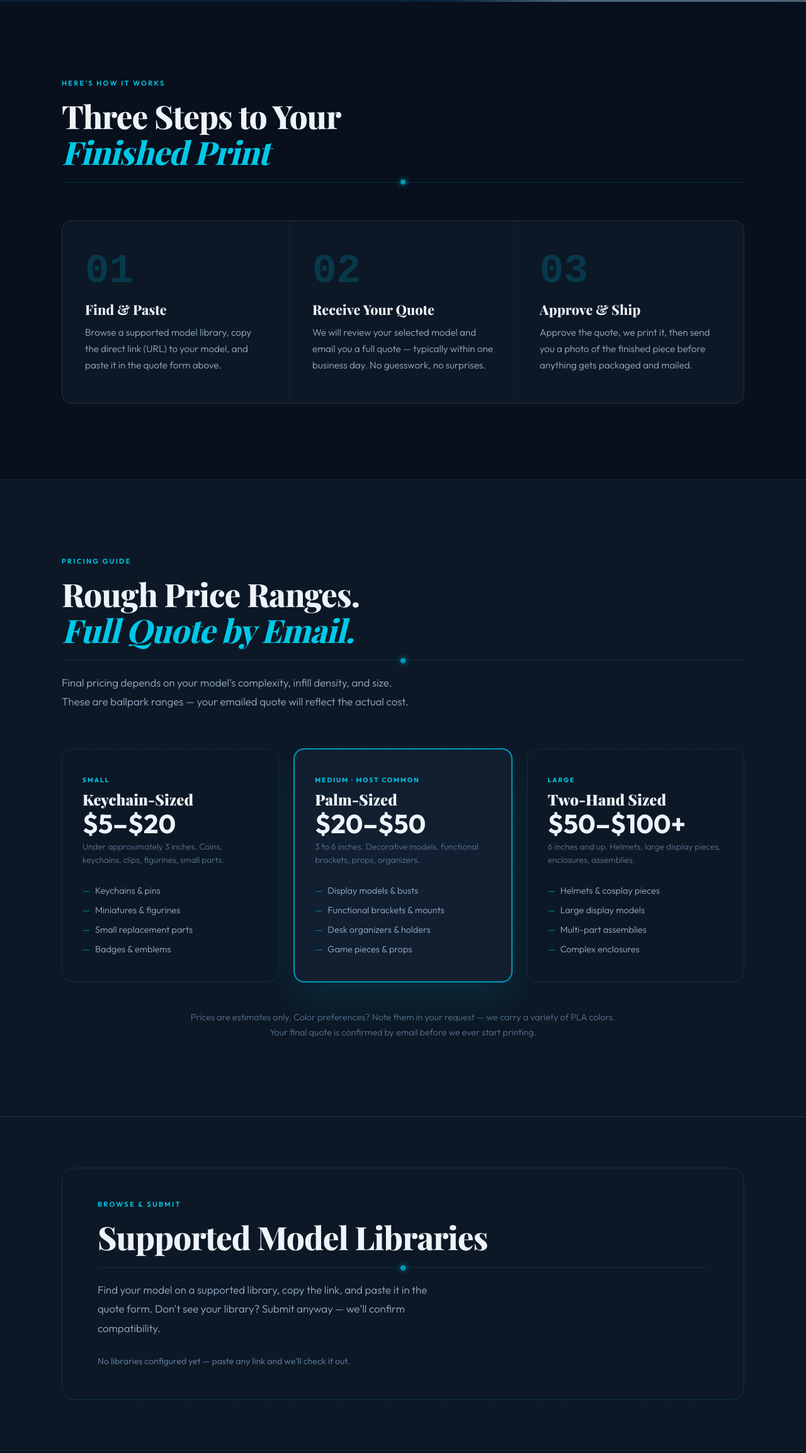
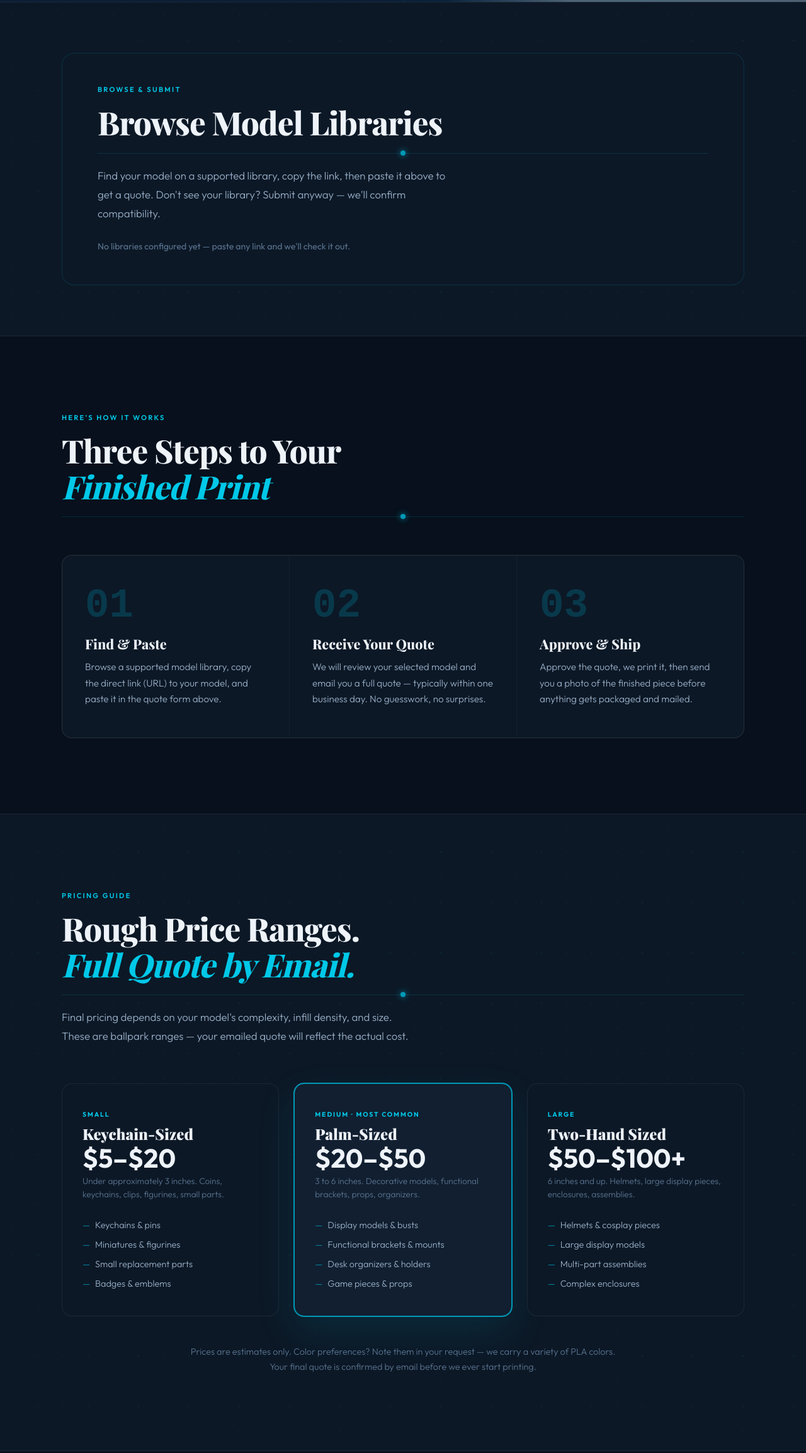
Before and after one commit to lm3dptfy/lm3dptfy, a website: page public/index.html in a window 1280 px wide. Shown: the part 1024-3331 px from the top of the page at 63% size. Drawn offline with nearby package versions, Linux system fonts and the light colour scheme; no server answers; a web font is replaced by a local one.

Commit message:
feat: move libraries section above the fold
Generated with [Claude Code](https://claude.ai/code)
via [Happy](https://happy.engineering)

Co-Authored-By: Claude <noreply@anthropic.com>
Co-Authored-By: Happy <yesreply@happy.engineering>

```diff
--- a/public/index.html
+++ b/public/index.html
@@ -148,6 +148,21 @@
 
 </section>
 
+<!-- ===== MODEL LIBRARIES ===== -->
+
+<section class="section section-sm section-alt" id="libraries">
+  <div class="container">
+    <div style="border:1px solid var(--line2);border-radius:20px;background:var(--bg2);padding:48px 56px;">
+    <span class="eyebrow">Browse &amp; Submit</span>
+    <h2 class="section-title">Browse Model Libraries</h2>
+    <div class="section-divider"></div>
+    <p class="section-body" style="margin-bottom:16px;">Find your model on a supported library, copy the link, then paste it above to get a quote. Don't see your library? Submit anyway — we'll confirm compatibility.</p>
+    <div id="sitesList" class="lib-row"></div>
+    <div id="sitesEmpty" style="display:none;color:var(--ink3);font-size:.88rem;margin-top:10px;">No libraries configured yet — paste any link and we'll check it out.</div>
+    </div>
+  </div>
+</section>
+
 <!-- ===== HOW IT WORKS ===== -->
 
 <section class="section" id="how-it-works">
@@ -222,21 +237,6 @@
       </div>
     </div>
     <p class="price-note">Prices are estimates only. Color preferences? Note them in your request — we carry a variety of PLA colors.<br/>Your final quote is confirmed by email before we ever start printing.</p>
-  </div>
-</section>
-
-<!-- ===== SUPPORTED LIBRARIES ===== -->
-
-<section class="section section-sm section-alt" id="libraries">
-  <div class="container">
-    <div style="border:1px solid var(--line2);border-radius:20px;background:var(--bg2);padding:48px 56px;">
-    <span class="eyebrow">Browse & Submit</span>
-    <h2 class="section-title">Supported Model Libraries</h2>
-    <div class="section-divider"></div>
-    <p class="section-body" style="margin-bottom:8px;">Find your model on a supported library, copy the link, and paste it in the quote form. Don't see your library? Submit anyway — we'll confirm compatibility.</p>
-    <div id="sitesList" class="lib-row"></div>
-    <div id="sitesEmpty" style="display:none;color:var(--ink3);font-size:.88rem;margin-top:10px;">No libraries configured yet — paste any link and we'll check it out.</div>
-    </div>
   </div>
 </section>
 
```
